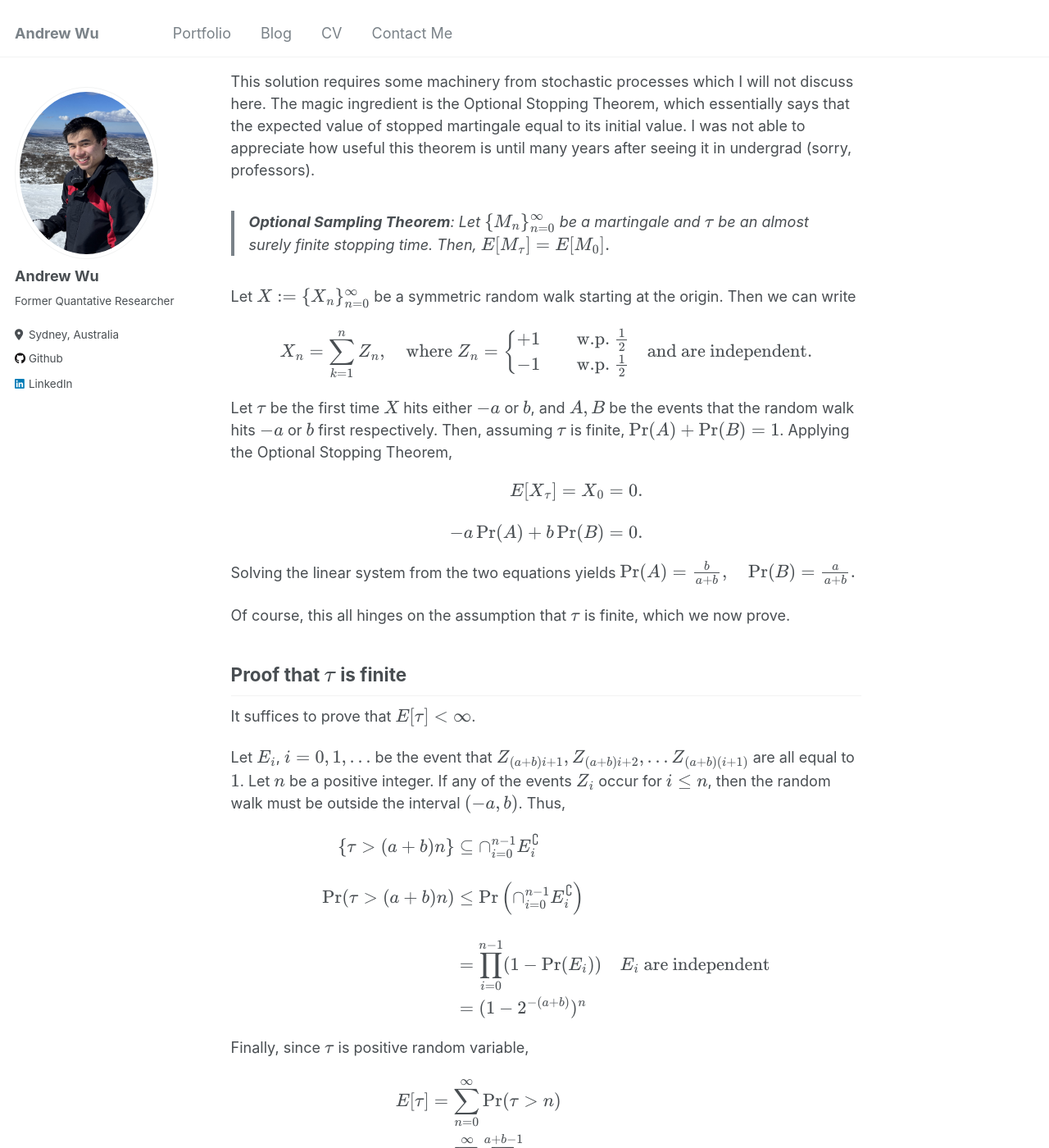
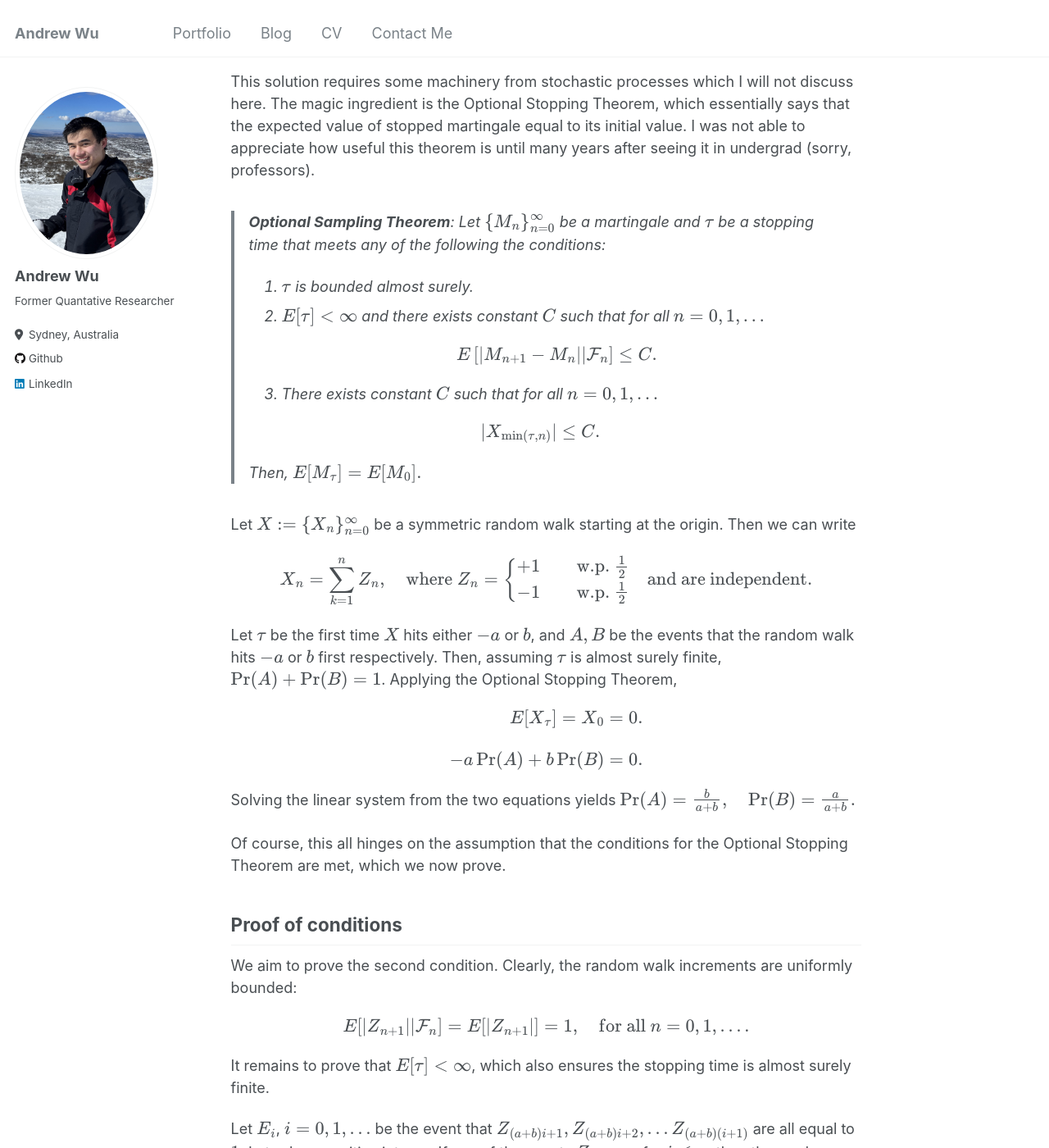
Before and after one commit to BrownianNotion/BrownianNotion.github.io, a Jekyll site: the page built from _posts/2024-05-13-blog-post-1.md, in a window 1280 px wide and 1400 px high, scrolled down 1084 px. Shown: the whole window at 82% size. Built offline with Jekyll 4.4.1, drawn with Linux system fonts in a browser that asks for light colours; some of the changed text lies outside the part shown.

Commit message:
Fix OST conditions and notation

```diff
--- a/_posts/2024-05-13-blog-post-1.md
+++ b/_posts/2024-05-13-blog-post-1.md
@@ -35,7 +35,21 @@ Of course, there are many other ways we could have solved the recurrence relatio
 Stochastic Solution
 ======
 This solution requires some machinery from stochastic processes which I will not discuss here. The magic ingredient is the Optional Stopping Theorem, which essentially says that the expected value of stopped martingale equal to its initial value. I was not able to appreciate how useful this theorem is until many years after seeing it in undergrad (sorry, professors).
-> **Optional Sampling Theorem**: Let \\(\\{M_n\\}_{n=0}^{\infty}\\) be a martingale and \\(\tau\\) be an almost surely finite stopping time. Then,
+> **Optional Sampling Theorem**: Let \\(\\{M_n\\}_{n=0}^{\infty}\\) be a martingale and \\(\tau\\) be a stopping time that meets any of the following the conditions:
+> 1. \\(\tau\\) is bounded almost surely.
+> 2. \\(E[\tau] <\infty\\) and there exists constant \\(C\\) such that for all \\(n=0,1,\ldots\\)
+>
+>     $$
+>       E\left[\left|M_{n+1} - M_{n}\right|| \mathcal{F}_{n}\right] \leq C.
+>     $$
+>
+> 3. There exists constant \\(C\\) such that for all \\(n=0,1,\ldots\\)
+>
+> $$
+>   |X_{\min(\tau, n)}| \leq C.
+> $$
+>
+> Then,
 > $$
 >  E[M_\tau] = E[M_0].
 > $$
@@ -51,7 +65,7 @@ $$
                 \end{cases}\quad \text{and are independent}.
 $$
 
-Let \\(\tau\\) be the first time \\(X\\) hits either \\(-a\\) or \\(b\\), and \\(A, B\\) be the events that the random walk hits \\(-a\\) or \\(b\\) first respectively. Then, assuming \\(\tau\\) is finite, \\(\Pr(A) + \Pr(B) = 1\\). Applying the Optional Stopping Theorem,
+Let \\(\tau\\) be the first time \\(X\\) hits either \\(-a\\) or \\(b\\), and \\(A, B\\) be the events that the random walk hits \\(-a\\) or \\(b\\) first respectively. Then, assuming \\(\tau\\) is almost surely finite, \\(\Pr(A) + \Pr(B) = 1\\). Applying the Optional Stopping Theorem,
 
 $$
   \begin{align*}
@@ -65,11 +79,19 @@ $$
   \Pr(A) = \frac{b}{a+b}, \quad \Pr(B) = \frac{a}{a+b}.
 $$
 
-Of course, this all hinges on the assumption that \\(\tau\\) is finite, which we now prove.
+Of course, this all hinges on the assumption that the conditions for the Optional Stopping Theorem are met, which we now prove.
 
-Proof that \\(\tau\\) is finite
+Proof of conditions
 ------
-It suffices to prove that \\(E[\tau]<\infty\\).
+We aim to prove the second condition. Clearly, the random walk increments are uniformly bounded:
+
+$$
+  \begin{align*}
+    E[|Z_{n+1}||\mathcal{F}_{n}] = E[|Z_{n+1}|] = 1, \quad \text{for all }n=0,1,\ldots.
+  \end{align*}
+$$
+
+It remains to prove that \\(E[\tau]<\infty\\), which also ensures the stopping time is almost surely finite.
 
 Let \\(E_{i}\\), \\(i=0,1,\ldots\\) be the event that \\(Z_{(a+b)i + 1}, Z_{(a+b)i+2},\ldots Z_{(a+b)(i+1)}\\) are all equal to \\(1\\). Let \\(n\\) be a positive integer. If any of the events \\(Z_i\\) occur for \\(i\leq n\\), then the random walk must be outside the interval \\((-a, b)\\). Thus,
 
```
Also changed, not shown: _posts/2024-05-14-blog-post-1.md (+3 -3 lines).
